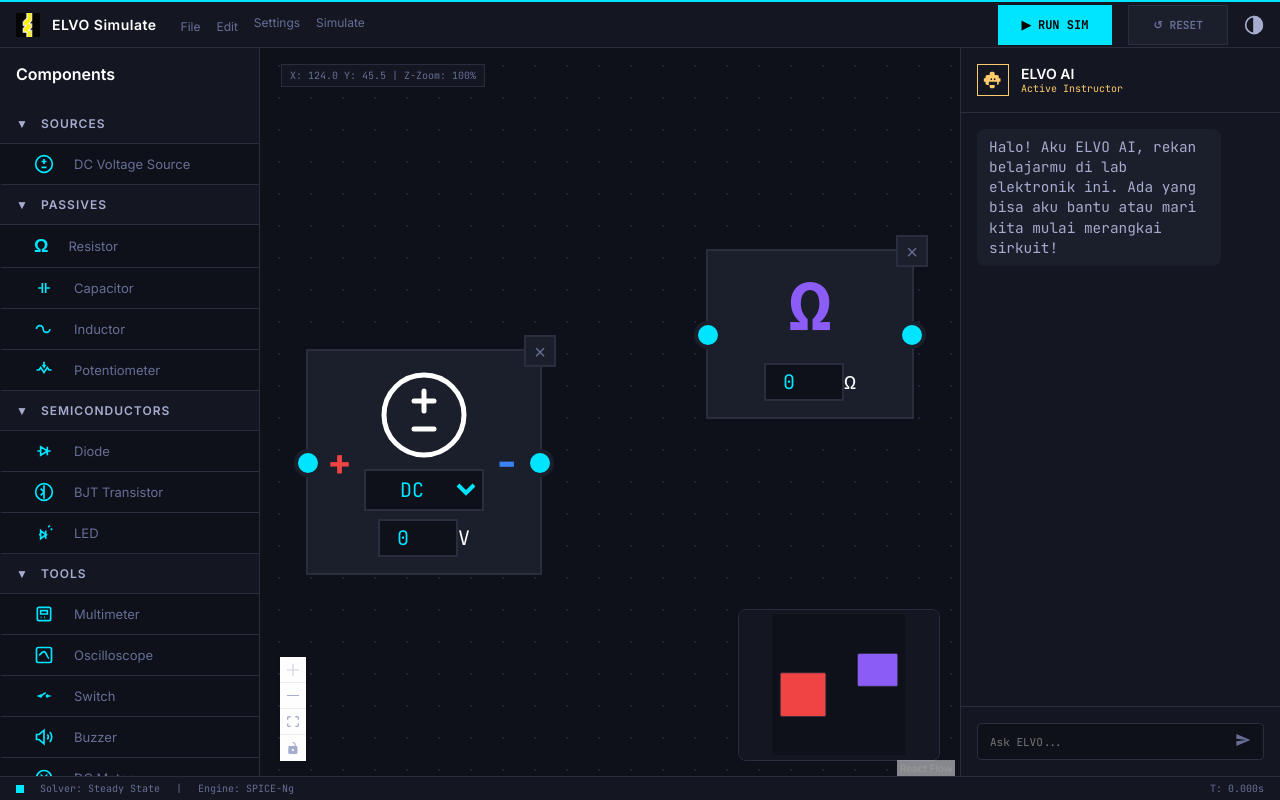
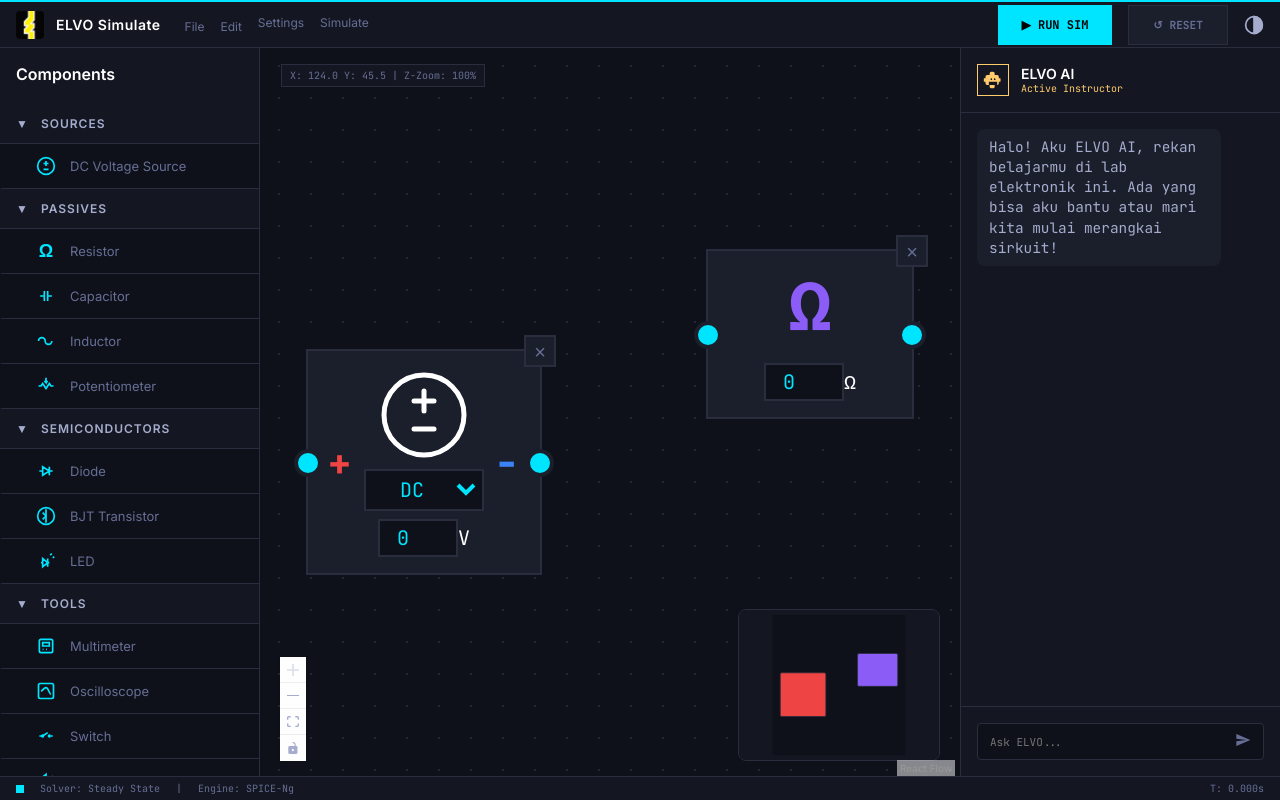
Before and after one commit to MuhammadAliffandy/electronica-simulator, a React (Vite) app in the folder frontend/: page / in a window 1280 px wide. Built offline with nearby package versions, Linux system fonts and the light colour scheme.

Commit message:
style: fix logo aspect ratio and sidebar icon alignments

```diff
--- a/frontend/src/index.css
+++ b/frontend/src/index.css
@@ -70,8 +70,13 @@
 }
 
 .topbar-logo {
-  width: 24px;
-  height: 24px;
+  width: 28px;
+  height: 28px;
+  display: flex;
+  align-items: center;
+  justify-content: center;
+  border-radius: 4px;
+  overflow: hidden;
 }
 .topbar-logo img {
   width: 100%;
@@ -197,7 +202,8 @@
   display: flex;
   align-items: center;
   justify-content: center;
-  margin-right: 8px;
+  width: 24px;
+  height: 24px;
   color: var(--accent-cyan);
 }
 .palette-item:hover {
```
